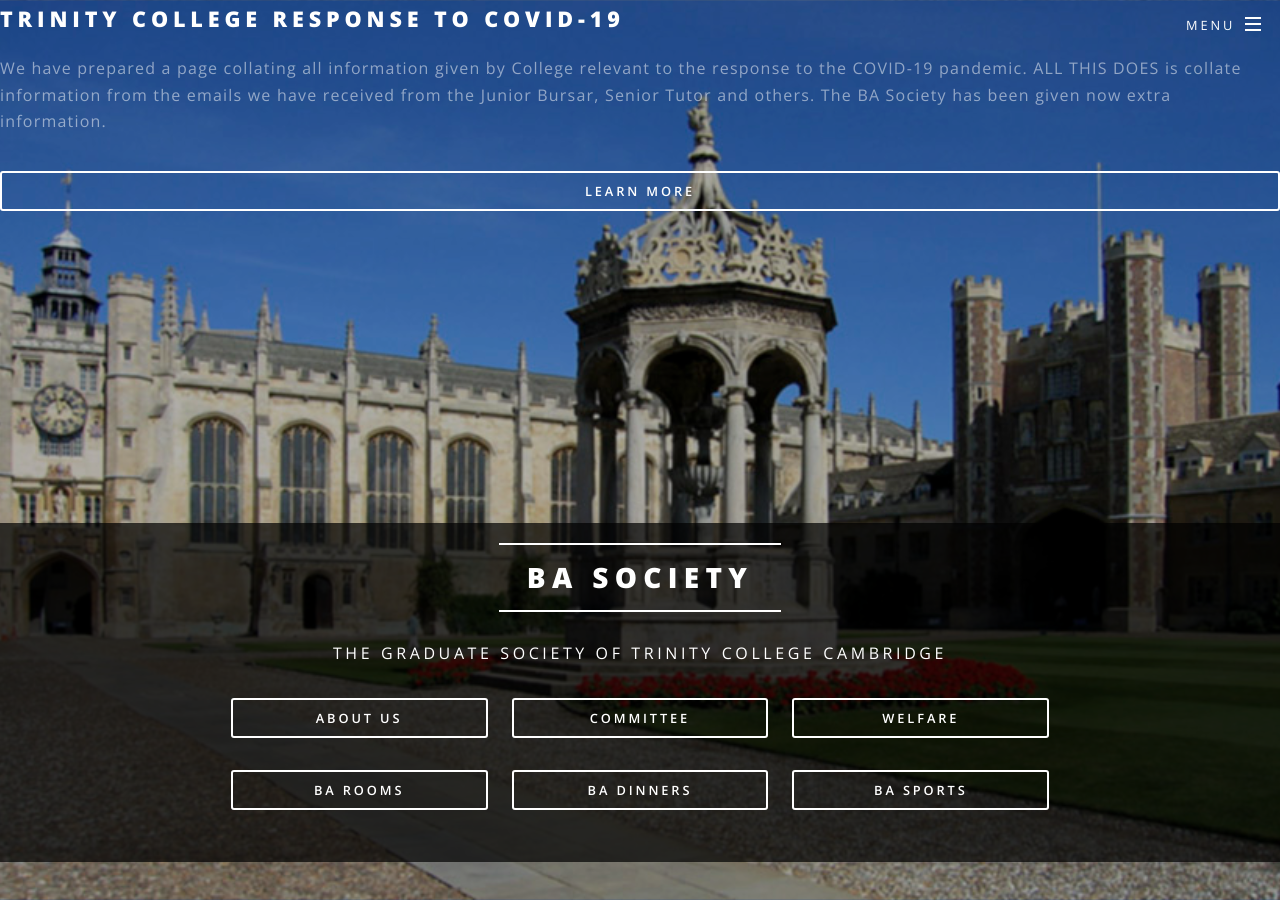
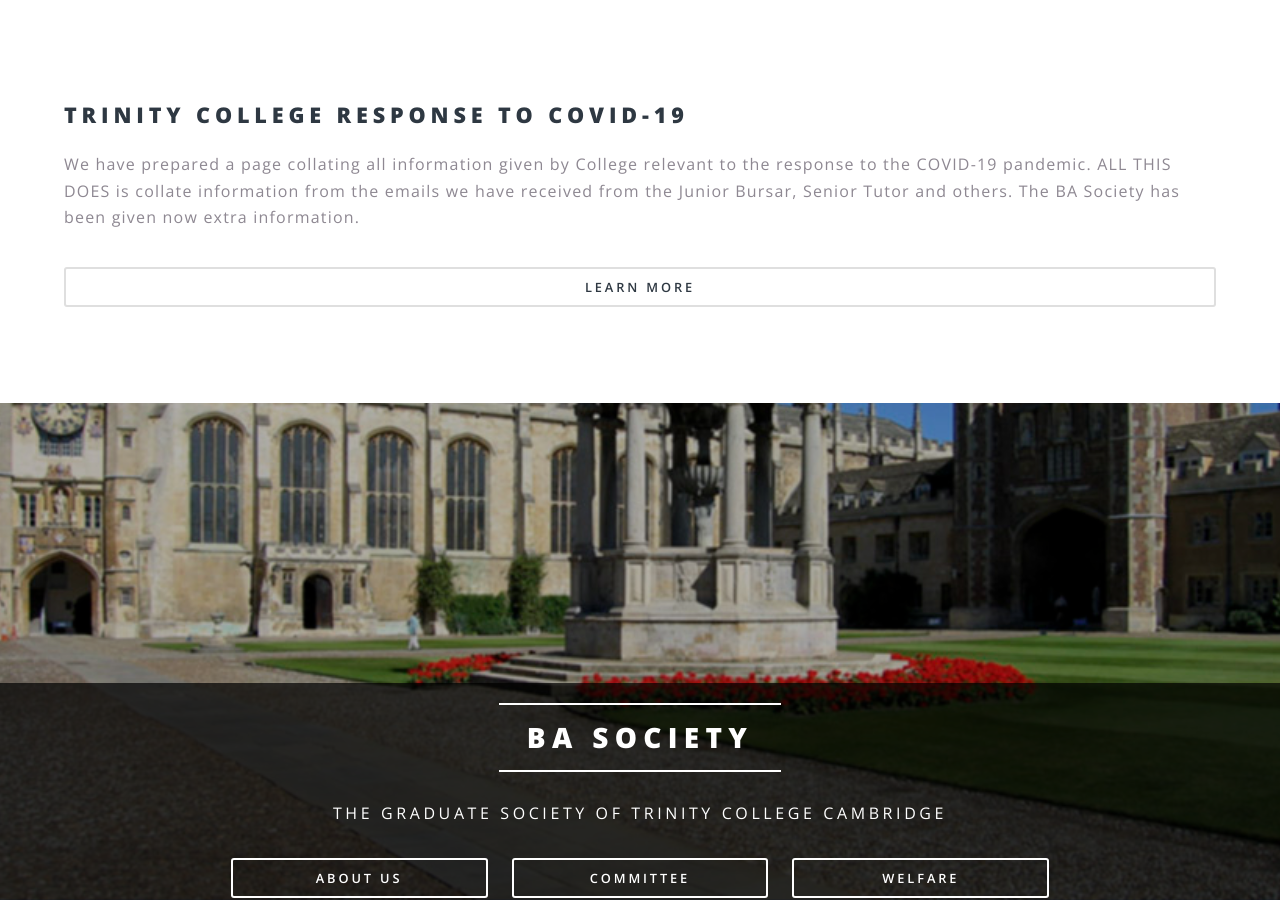
Before and after one commit to TrinityBASociety/trinitybasociety.github.io, a Jekyll site: the page built from index.html, in a window 1280 px wide and 900 px high. Built offline with Jekyll 4.4.1, drawn with Linux system fonts in a browser that asks for light colours.

Commit message:
testing banner

```diff
--- a/index.html
+++ b/index.html
@@ -1,7 +1,7 @@
 ---
 layout: landing
 ---
-<section id="coro">
+<section id="coro" class="wrapper style5">
 	<div class="inner">
 		<header>
 			<h2>Trinity College Response to COVID-19</h2>
```
